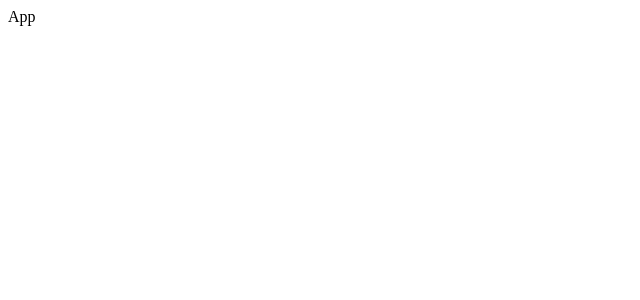
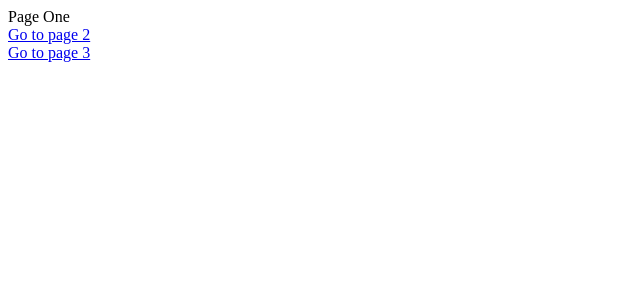
Before and after one commit to aksem62/stream-client, a React (Create React App) app: page / in a window 1280 px wide. Shown: the top 300 px of the page, without its empty margins (0-640 px from the left). Built offline with nearby package versions, Linux system fonts and the light colour scheme.

Commit message:
set up main components

```diff
--- a/src/components/App.js
+++ b/src/components/App.js
@@ -1,7 +1,56 @@
-import React from "react";
+import React, { Fragment } from "react";
+import { BrowserRouter, Route, Link } from "react-router-dom";
+
+const PageOne = () => {
+  return (
+    <Fragment>
+      <div>Page One</div>
+      <div>
+        <Link to="/pagetwo">Go to page 2</Link>
+      </div>
+      <Link to="/pagetwo/3">Go to page 3</Link>
+    </Fragment>
+  );
+};
+const PageTwo = () => {
+  return (
+    <Fragment>
+      <div>Page Two</div>
+      <div>
+        <button>Click me!</button>
+      </div>
+      <div>
+        <Link to="/">Go to first page</Link>
+      </div>
+      <Link to="/pagetwo/3">Go to third page</Link>
+    </Fragment>
+  );
+};
+const PageThree = () => {
+  return (
+    <Fragment>
+      <div>Page Three</div>
+      <p>This is third page</p>
+      <div>
+        <Link to="/">Go to first page</Link>
+      </div>
+      <Link to="/pagetwo">Go to second page</Link>
+    </Fragment>
+  );
+};
 
 const App = () => {
-  return <div>App</div>;
+  return (
+    <div>
+      <BrowserRouter>
+        <div>
+          <Route path="/" exact component={PageOne} />
+          <Route path="/pagetwo" exact component={PageTwo} />
+          <Route path="/pagetwo/3" component={PageThree} />
+        </div>
+      </BrowserRouter>
+    </div>
+  );
 };
 
 export default App;
```
Also changed, not shown: src/components/streams/StreamCreate.js (added, +11 -0 lines), src/components/streams/StreamDelete.js (added, +11 -0 lines), src/components/streams/StreamEdit.js (added, +11 -0 lines), src/components/streams/StreamList.js (added, +11 -0 lines), src/components/streams/StreamShow.js (added, +11 -0 lines), 1 other file (tests, documents, lock files or other folders).
